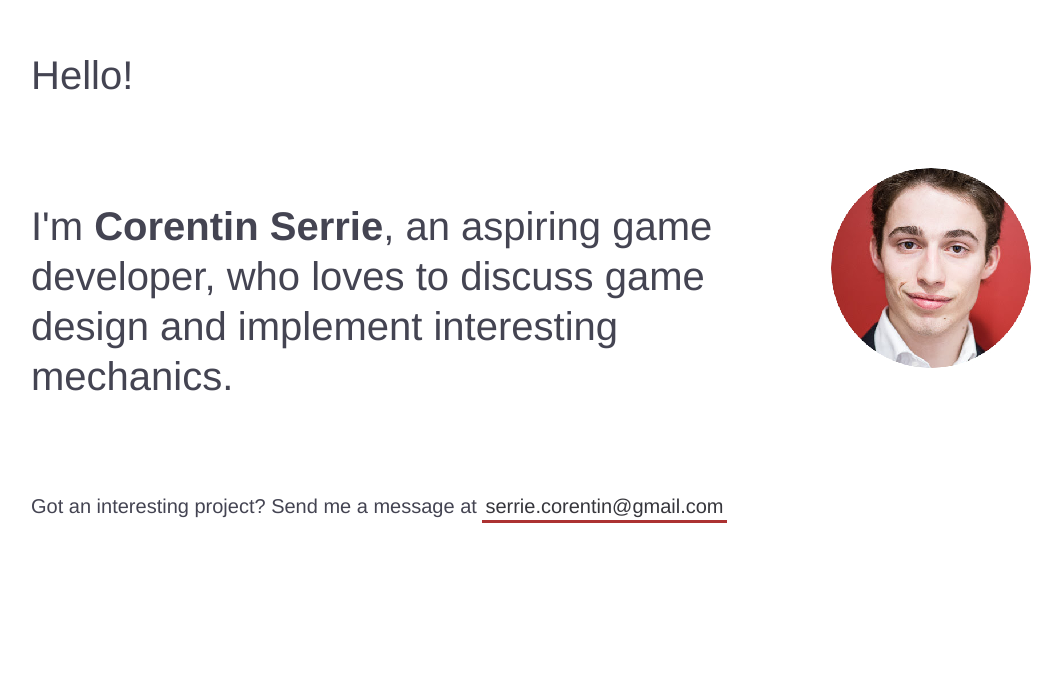
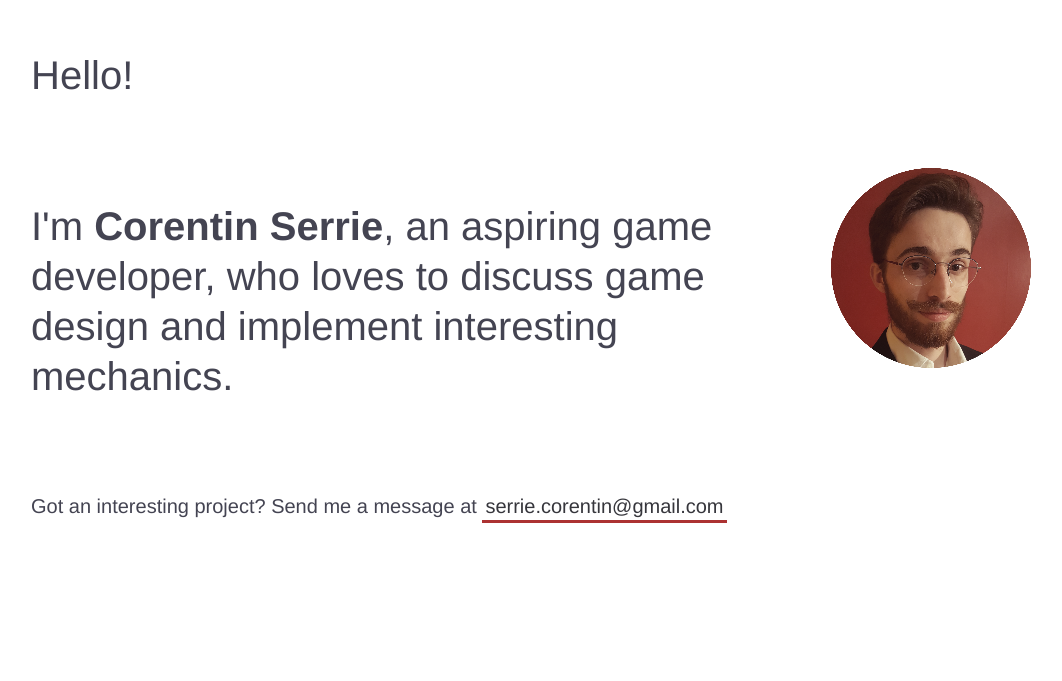
Before and after one commit to CorentinSerrie/corentinserrie.github.io, a plain HTML site: page index.html in a window 1280 px wide. Shown: the part 119-800 px from the top of the page, without its empty margins (69-1131 px from the left). Drawn offline with nearby package versions, Linux system fonts and the light colour scheme; a web font is replaced by a local one.

Commit message:
updated profile picture

```diff
--- a/index.html
+++ b/index.html
@@ -18,7 +18,7 @@
     <header class="intro">
       <h1 class="intro__hello">Hello!</h1>
       <div class="intro__wrap">
-        <img class="intro__icon" src="images/Icon_Logo.jpg" alt="Brand Icon" />
+        <img class="intro__icon" src="images/Icon_Logo.png" alt="Brand Icon" />
         <h2 class="intro__tagline">I'm
           <span class="name">Corentin Serrie</span>, an aspiring game developer, who loves to discuss game design and implement interesting mechanics.
         </h2>
```
Also changed, not shown: images/Icon_Logo.jpg (deleted), images/Icon_Logo.png (added).
